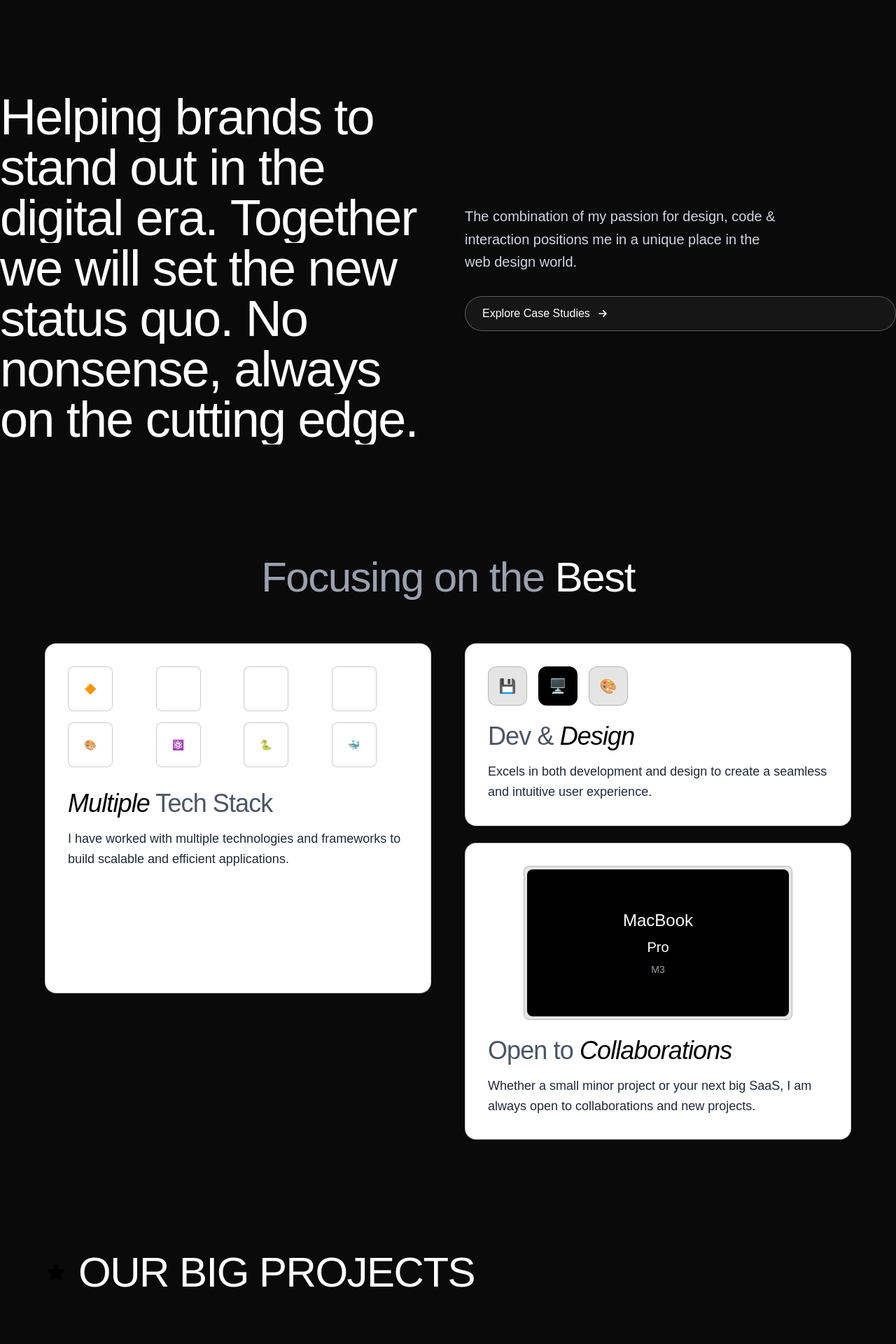
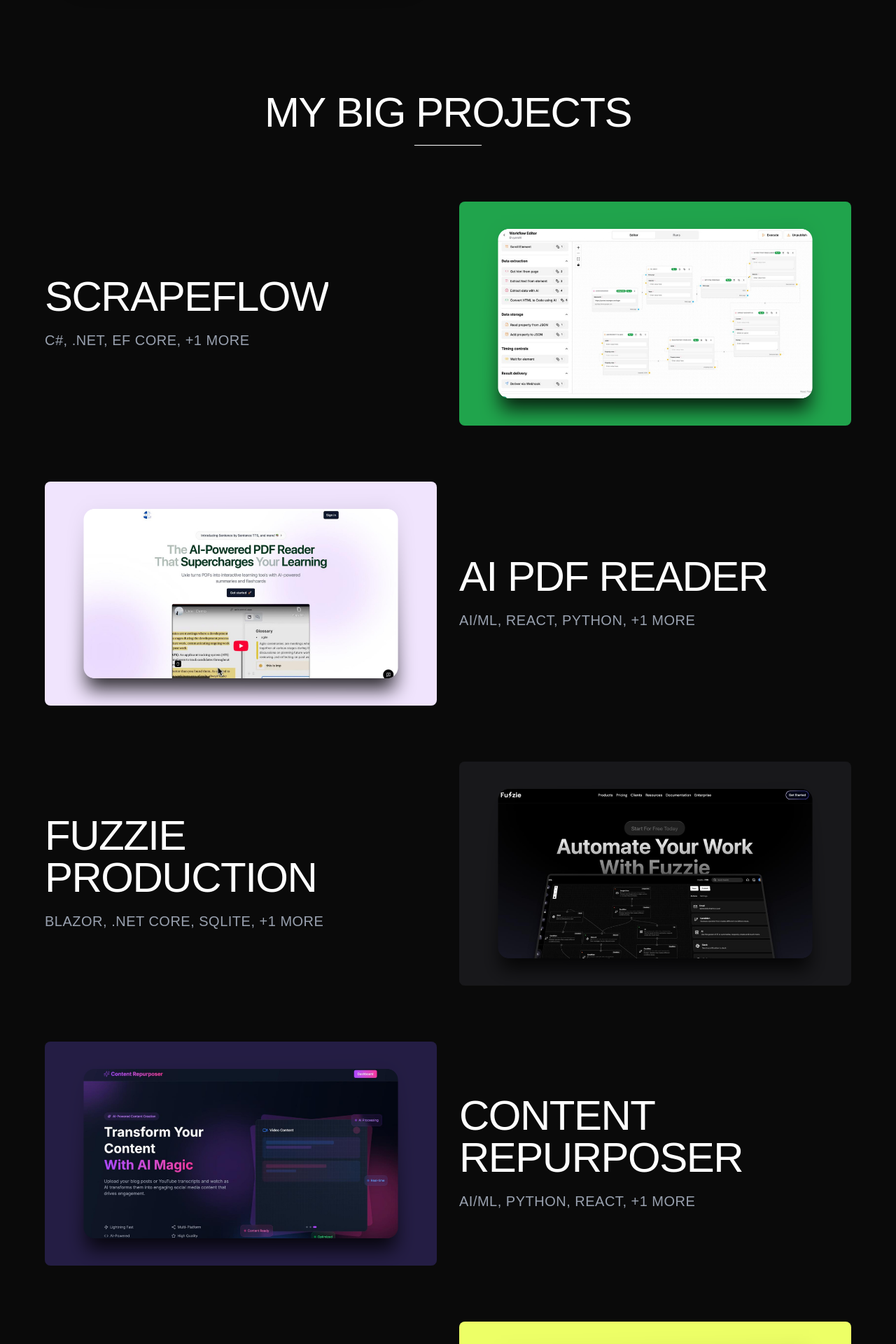
Before and after one commit to divyanshi-sachan/Portfolio, a React (Vite) app: page / in a window 1280 px wide. Shown: the part 1600-3520 px from the top of the page at 70% size. Built offline with nearby package versions, Linux system fonts and the light colour scheme; a web font is replaced by a local one.

Commit message:
corrected font and center alignment

```diff
--- a/src/components/MovingTechStack.jsx
+++ b/src/components/MovingTechStack.jsx
@@ -46,8 +46,8 @@ const MovingTechStack = () => {
           transition={{ duration: 0.8 }}
           viewport={{ once: true }}
         >
-           <h2 className="heading-2 mb-8 text-gray-600 dark:text-gray-400">
-             Focusing on the <span className="text-black dark:text-white font-normal">Best</span>
+           <h2 className="heading-2 mb-8 text-white text-center">
+             Focusing on the <span className="font-normal">Best</span>
            </h2>
         </motion.div>
 
--- a/src/pages/Home.jsx
+++ b/src/pages/Home.jsx
@@ -51,9 +51,8 @@ const Home = () => {
             <About />
           </div>
 
+          <Projects />
           <IntroHighlight />
-          <MovingTechStack />
-          <Projects />
           <CaseStudies />
           <Experiences />
           <Contact />
--- a/src/sections/CaseStudies.jsx
+++ b/src/sections/CaseStudies.jsx
@@ -8,29 +8,29 @@ const CaseStudies = () => {
     <section className="section-padding bg-[#0a0a0a] text-white" id="case-studies">
       <div className="container-width">
         <motion.div
-          className="text-center mb-16 space-y-4"
+          className="text-center mb-20"
           initial={{ opacity: 0, y: 30 }}
           whileInView={{ opacity: 1, y: 0 }}
           transition={{ duration: 0.8 }}
           viewport={{ once: true }}
         >
-          <p className="uppercase tracking-[0.3em] text-sm text-gray-400">Case Studies</p>
-          <h2 className="heading-2">
-            <VerticalCutReveal
-              splitBy="words"
-              staggerDuration={0.08}
-              staggerFrom="first"
-              transition={{
-                type: "spring",
-                stiffness: 190,
-                damping: 22,
-                delay: 0.3,
-              }}
-              autoStart={true}
-            >
-              AI/ML projects with measurable impact
-            </VerticalCutReveal>
-          </h2>
+          <p className="uppercase tracking-[0.3em] text-sm text-gray-400 mb-2">Case Studies</p>
+          <motion.h1
+            className="heading-2 mb-4 text-white"
+            initial={{ opacity: 0, y: 20 }}
+            whileInView={{ opacity: 1, y: 0 }}
+            transition={{ duration: 0.6, delay: 0.2 }}
+            viewport={{ once: true }}
+          >
+            AI ML PROJECTS
+          </motion.h1>
+          <motion.div
+            className="w-24 h-px bg-white mx-auto mb-6"
+            initial={{ scaleX: 0 }}
+            whileInView={{ scaleX: 1 }}
+            transition={{ duration: 0.8, delay: 0.4 }}
+            viewport={{ once: true }}
+          />
           <p className="body-text text-gray-300 max-w-2xl mx-auto">
             From research tools to production-ready workflows, here’s how I apply machine learning to solve real problems
             as a student researcher and full-stack engineer.
--- a/src/sections/Contact.jsx
+++ b/src/sections/Contact.jsx
@@ -36,9 +36,9 @@ const Contact = () => {
         <div className="grid grid-cols-1 lg:grid-cols-2 gap-12 lg:gap-20 items-center min-h-[70vh]">
 
           {/* Left Side - Large Text */}
-          <div className="flex items-center justify-center lg:justify-start">
-            <div className="text-center lg:text-left">
-              <h1 className="heading-1">
+          <div className="flex items-center justify-center">
+            <div className="text-center">
+              <h1 className="heading-2 text-white">
                 <div className="block">LET'S</div>
                 <div className="block">CONNECT</div>
               </h1>
@@ -49,7 +49,7 @@ const Contact = () => {
           <div className="space-y-8">
             {/* Heading */}
             <div className="text-center">
-              <h2 className="heading-3 text-gray-400 uppercase tracking-wide mb-8">
+              <h2 className="heading-3 text-gray-400 uppercase tracking-wide mb-8 text-center">
                 I'M ALWAYS INTERESTED ABOUT
               </h2>
             </div>
--- a/src/sections/Experiences.jsx
+++ b/src/sections/Experiences.jsx
@@ -14,7 +14,7 @@ const Experiences = () => {
           viewport={{ once: true }}
         >
           <motion.h1
-            className="heading-2 mb-4"
+            className="heading-2 mb-4 text-white"
             initial={{ opacity: 0, y: 20 }}
             whileInView={{ opacity: 1, y: 0 }}
             transition={{ duration: 0.6, delay: 0.2 }}
@@ -23,7 +23,7 @@ const Experiences = () => {
             WORK EXPERIENCE
           </motion.h1>
           <motion.div
-            className="w-24 h-px bg-black dark:bg-white mx-auto"
+            className="w-24 h-px bg-white mx-auto"
             initial={{ scaleX: 0 }}
             whileInView={{ scaleX: 1 }}
             transition={{ duration: 0.8, delay: 0.4 }}
--- a/src/sections/Projects.jsx
+++ b/src/sections/Projects.jsx
@@ -193,43 +193,22 @@ const Projects = () => {
         id="projects"
       >
         <div className="container-width relative z-10">
-          {/* Header */}
+          {/* Header - same style as Work Experience */}
           <motion.div
-            className="mb-20"
+            className="text-center mb-20 flex flex-col items-center"
             initial={{ opacity: 0, y: 30 }}
             whileInView={{ opacity: 1, y: 0 }}
             transition={{ duration: 0.8 }}
             viewport={{ once: true }}
           >
-            <motion.div
-              className="flex items-center mb-8"
-              initial={{ opacity: 0, x: -50 }}
-              whileInView={{ opacity: 1, x: 0 }}
+            <motion.h1
+              className="heading-2 mb-4 text-white w-full flex justify-center"
+              initial={{ opacity: 0, y: 20 }}
+              whileInView={{ opacity: 1, y: 0 }}
               transition={{ duration: 0.6, delay: 0.2 }}
               viewport={{ once: true }}
             >
-              <motion.div
-                className="w-8 h-8 mr-4"
-                initial={{ rotate: -180, scale: 0 }}
-                whileInView={{ rotate: 0, scale: 1 }}
-                transition={{ duration: 0.8, delay: 0.4, type: "spring" }}
-                viewport={{ once: true }}
-              >
-                <svg
-                  className="w-full h-full text-black"
-                  fill="currentColor"
-                  viewBox="0 0 24 24"
-                >
-                  <path d="M12 2l3.09 6.26L22 9.27l-5 4.87 1.18 6.88L12 17.77l-6.18 3.25L7 14.14 2 9.27l6.91-1.01L12 2z" />
-                </svg>
-              </motion.div>
-              <motion.h1
-                className="heading-2"
-                initial={{ opacity: 0, x: -30 }}
-                whileInView={{ opacity: 1, x: 0 }}
-                transition={{ duration: 0.6, delay: 0.6 }}
-                viewport={{ once: true }}
-              >
+              <span className="inline-block text-center">
               <VerticalCutReveal
                 splitBy="words"
                 staggerDuration={0.1}
@@ -238,19 +217,19 @@ const Projects = () => {
                   type: "spring",
                   stiffness: 190,
                   damping: 22,
-                    delay: 0.6,
+                  delay: 0.2,
                 }}
                 autoStart={true}
               >
-                  OUR BIG PROJECTS
+                MY BIG PROJECTS
               </VerticalCutReveal>
+              </span>
             </motion.h1>
-            </motion.div>
             <motion.div
-              className="w-full h-px bg-black/20"
+              className="w-24 h-px bg-white mx-auto"
               initial={{ scaleX: 0 }}
               whileInView={{ scaleX: 1 }}
-              transition={{ duration: 1, delay: 0.8 }}
+              transition={{ duration: 0.8, delay: 0.4 }}
               viewport={{ once: true }}
             />
           </motion.div>
```
Lines whose indentation alone changed are shown as unchanged.
